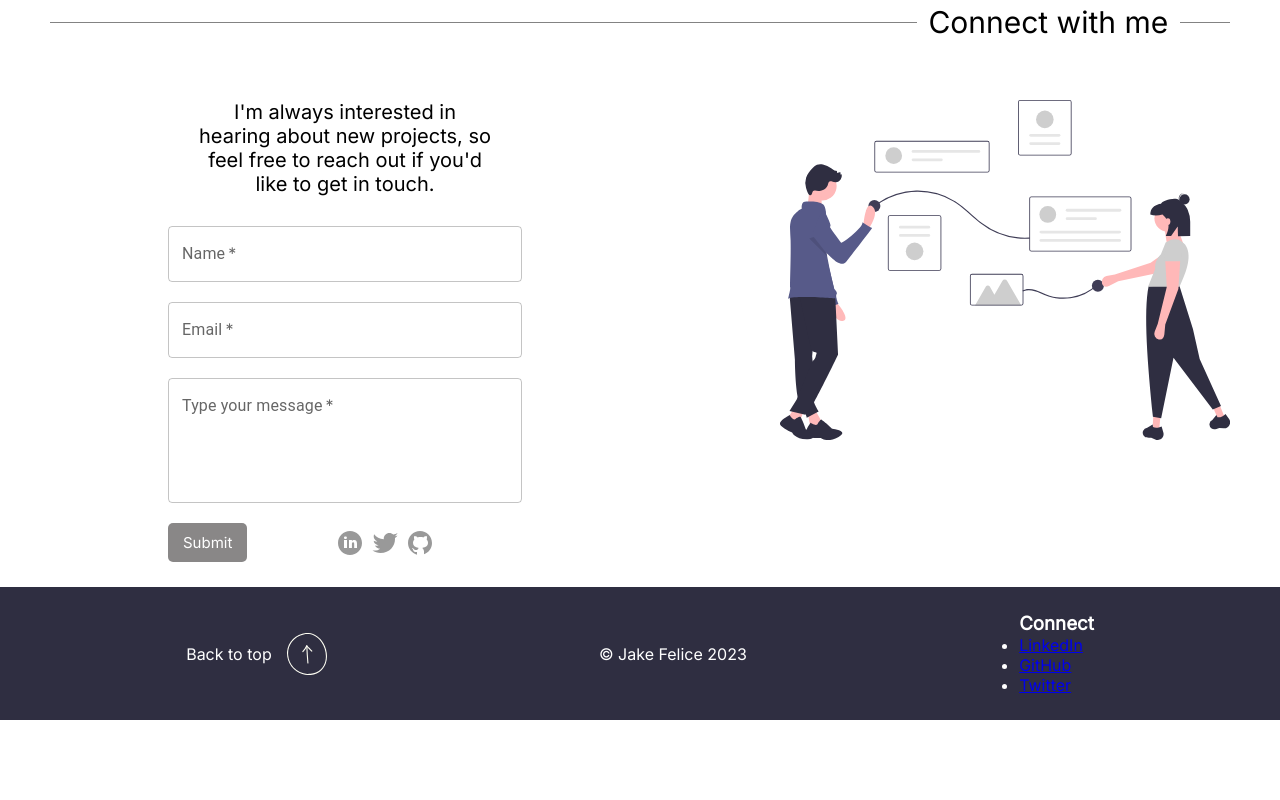
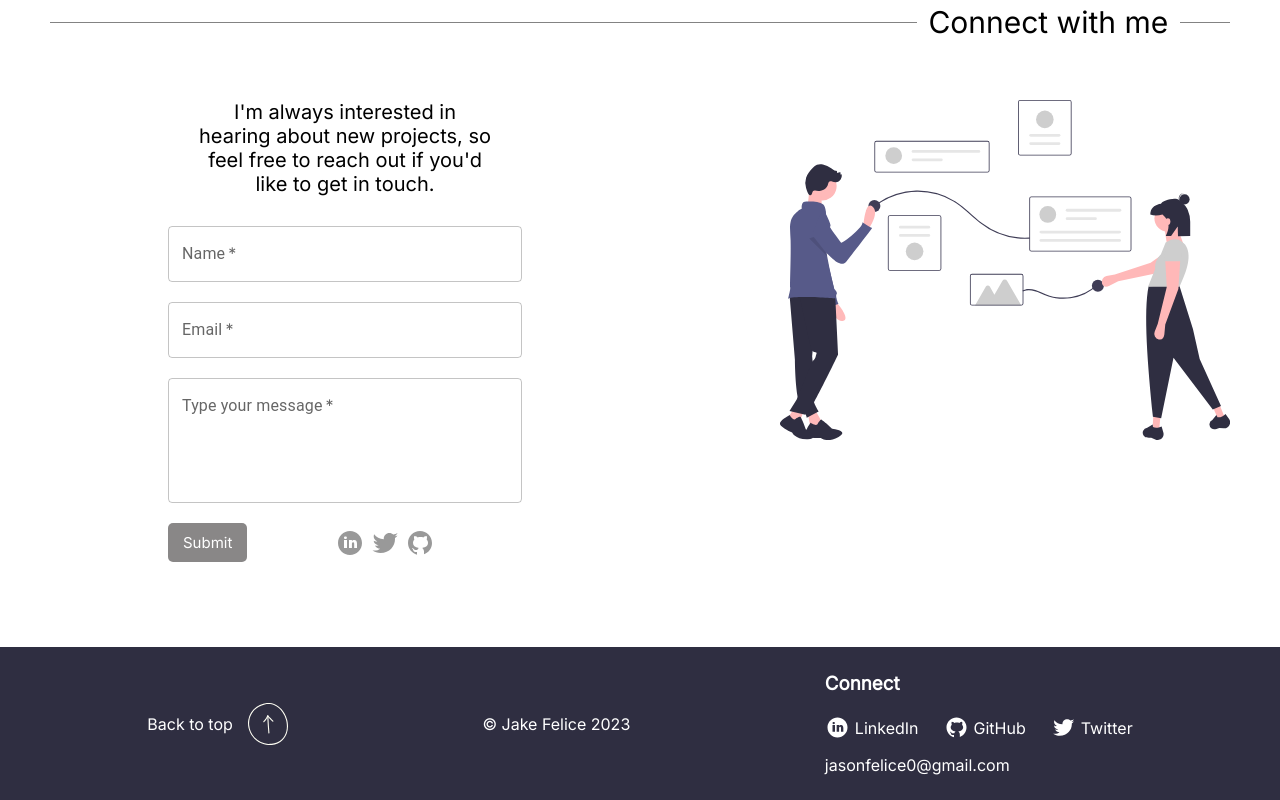
Before and after one commit to jasonfelice/new-portfolio, a React (Create React App) app: page / in a window 1280 px wide. Shown: the part 2330-3130 px from the top of the page. Before the commit the page ends 3050 px from the top, so only its background shows below. Built offline with nearby package versions, Linux system fonts and the light colour scheme.

Commit message:
Finish styling footer

```diff
--- a/src/components/contact/contact.module.scss
+++ b/src/components/contact/contact.module.scss
@@ -38,6 +38,7 @@
 
 .contactWrapper {
   display: flex;
+  margin-bottom: 60px;
 }
 
 .form {
--- a/src/components/footer/Footer.js
+++ b/src/components/footer/Footer.js
@@ -37,6 +37,7 @@ const Footer = () => (
           </a>
         </li>
       </ul>
+      <a href="mailto:jasonfelice0@gmail.com" target="_blank" className={Style.email} rel="noreferrer">jasonfelice0@gmail.com</a>
     </div>
   </footer>
 );
--- a/src/components/footer/footer.module.scss
+++ b/src/components/footer/footer.module.scss
@@ -34,3 +34,48 @@ footer {
     animation: 0.2s ease-out infinite normal both;
   }
 }
+
+// Footer Social links
+
+.contactList {
+  display: flex;
+  flex-direction: column;
+  gap: 15px;
+
+  h3 {
+    margin-bottom: 5px;
+  }
+}
+
+.contactList a {
+  color: #fff;
+  text-decoration: none;
+}
+
+.social {
+  list-style: none;
+  display: flex;
+  gap: 25px;
+
+  li:hover {
+    transition: all 0.2s ease-out;
+    filter: invert(0.3);
+  }
+
+
+  i {
+    display: block;
+    background-position: center center;
+    background-repeat: no-repeat;
+    background-size: cover;
+    width: 25px;
+    height: 25px;
+    filter: invert(1);
+  }
+
+  a {
+    display: flex;
+    align-items: center;
+    gap: 5px;
+  }
+}
```
